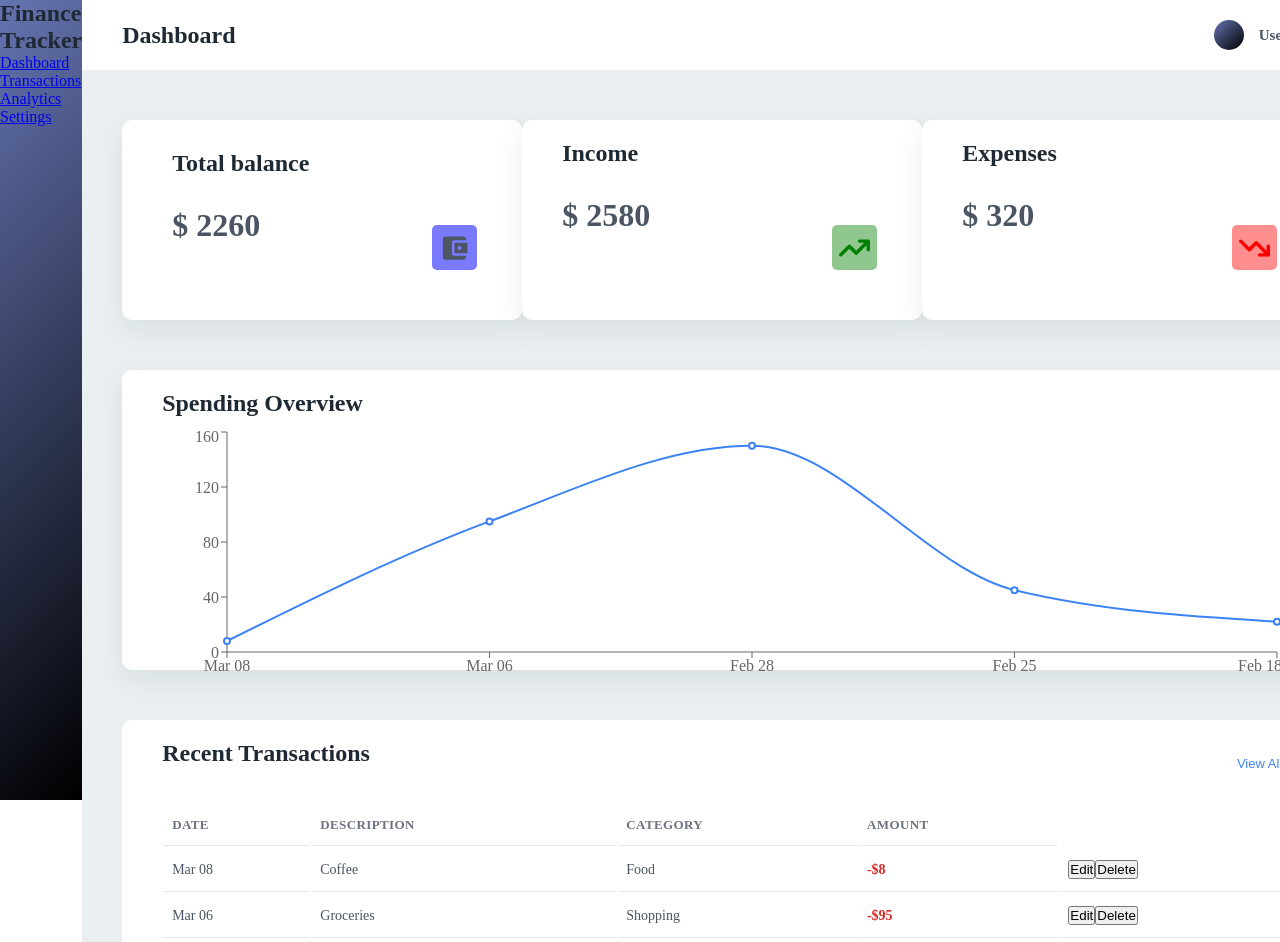
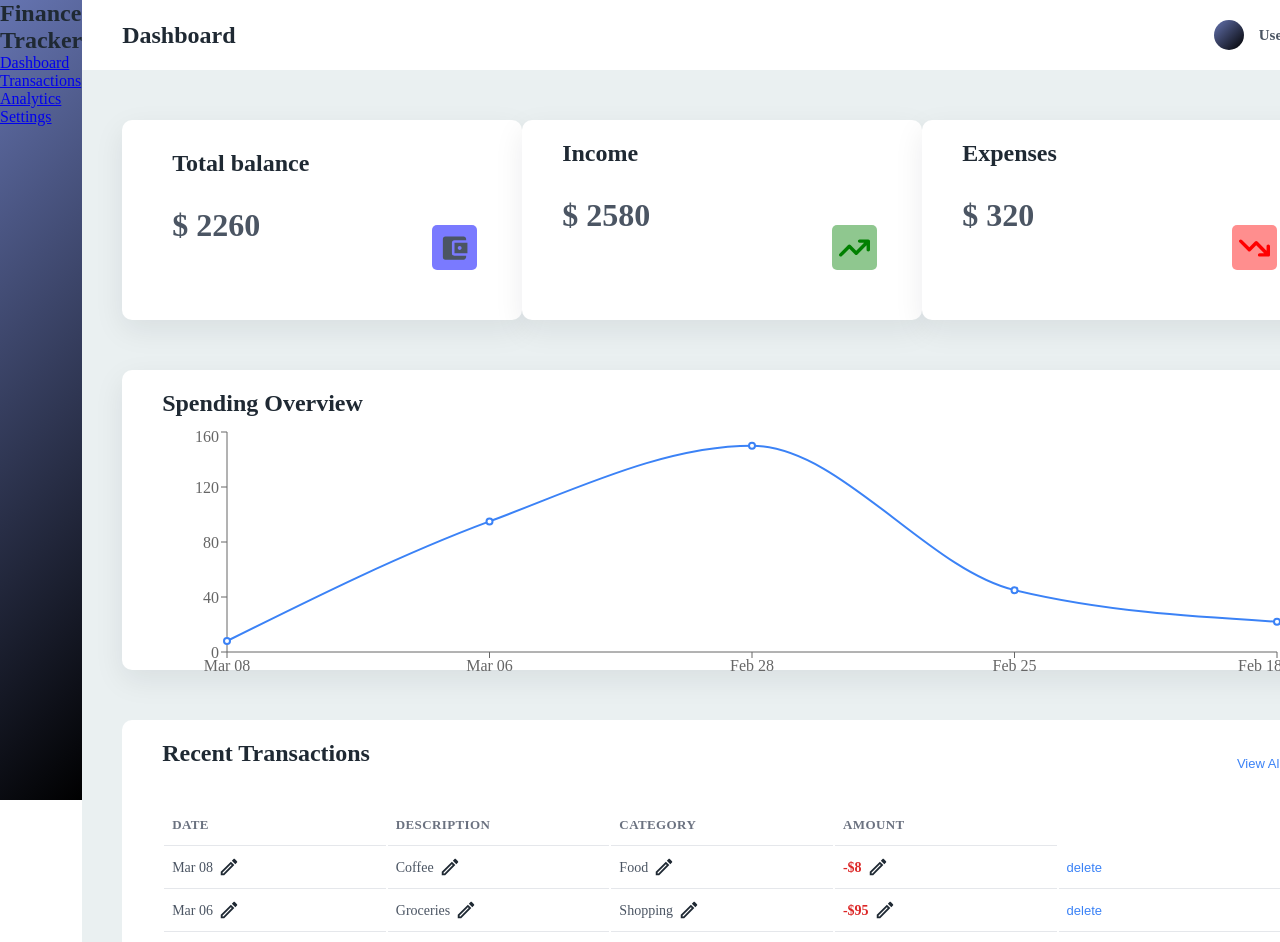
Before and after one commit to MaximMurysov/fintrack-dashboard, a React (Vite) app: page / in a window 1280 px wide. Shown: the top 942 px of the page. Built offline with nearby package versions, Linux system fonts and the light colour scheme.

Commit message:
feat(dashboard): add editable transactions table and spending chart

```diff
--- a/src/pages/Dashboard.tsx
+++ b/src/pages/Dashboard.tsx
@@ -5,6 +5,9 @@ import { FaArrowTrendUp } from "react-icons/fa6";
 import { FaArrowTrendDown } from "react-icons/fa6";
 import SpendingChart from "./SpendingChart";
 import { transactions, type Transactions } from "../data/transactions";
+import { MdOutlineEdit } from "react-icons/md";
+import { ImCheckmark } from "react-icons/im";
+import { MdCancelPresentation } from "react-icons/md";
 
 interface StatCardProps {
   title: string;
@@ -12,8 +15,8 @@ interface StatCardProps {
   icon: ReactNode;
   className?: string;
 }
-// type EditableField = "date" | "description" | "category" | "amount";
-// type Editing = { editId: number; value: EditableField } | null;
+type EditableField = "date" | "description" | "category" | "amount";
+
 function StatCard({ title, value, icon, className }: StatCardProps) {
   return (
     <div className={className}>
@@ -28,26 +31,39 @@ function Dashboard() {
   const [cardTransactions, setCardTrasactions] = useState(transactions);
   const [draftValue, setDraftValue] = useState<string>("");
   const [editId, setEditId] = useState<number | null>(null);
-  const editTransaction = (t: Transactions) => {
+  const [editingField, setEditingField] = useState<null | EditableField>(null);
+  const editTransaction = (t: Transactions, field: EditableField) => {
     setEditId(t.id);
-    setDraftValue(t.description);
+    setEditingField(field);
+    setDraftValue(String(t[field]));
   };
   const deleteTransaction = (id: number) => {
     setCardTrasactions(cardTransactions.filter((t) => t.id !== id));
   };
-  const cancelTransaction = () => {
-    setEditId(null);
-    setDraftValue("");
-  };
-  const saveTransaction = (id: number) => {
+  const saveTransaction = () => {
+    if (editId === null || !editingField) return;
     setCardTrasactions(
       cardTransactions.map((elem) =>
-        elem.id === id ? { ...elem, description: draftValue } : elem,
+        elem.id !== editId
+          ? elem
+          : {
+              ...elem,
+              [editingField]:
+                editingField === "amount" ? Number(draftValue) : draftValue,
+            },
       ),
     );
     setEditId(null);
     setDraftValue("");
+    setEditingField(null);
   };
+
+  const cancelTransaction = () => {
+    setEditId(null);
+    setEditingField(null);
+    setDraftValue("");
+  };
+
   const totalSum = cardTransactions.reduce(
     (acc, price) => (acc += price.amount),
     0,
@@ -129,21 +145,116 @@ function Dashboard() {
               </tr>
             </thead>
             <tbody>
-              {cardTransactions.map((elem) => (
+              {cardTransactions.map((elem) => {
+                const isEditingDescription =
+                  editId === elem.id && editingField === "description";
+                const isEditingDate =
+                  editId === elem.id && editingField === "date";
+                const isEditingCategory =
+                  editId === elem.id && editingField === "category";
+                const isEditingAmount =
+                  editId === elem.id && editingField === "amount";
+                return (
                   <tr key={elem.id}>
-                  <td>{elem.date}</td>
                     <td>
-                    {editId === elem.id ? (
+                      {isEditingDate ? (
+                        <>
                           <input
                             type="text"
                             value={draftValue}
                             onChange={(e) => setDraftValue(e.target.value)}
                           />
+                          <button
+                            onClick={saveTransaction}
+                            className={styles.save}
+                          >
+                            <ImCheckmark />
+                          </button>
+                          <button
+                            className={styles.cancel}
+                            onClick={cancelTransaction}
+                          >
+                            <MdCancelPresentation />
+                          </button>
+                        </>
                       ) : (
-                      <>{elem.description}</>
+                        <>
+                          {elem.date}
+                          <button
+                            className={styles.edit}
+                            onClick={() => editTransaction(elem, "date")}
+                          >
+                            <MdOutlineEdit />
+                          </button>
+                        </>
                       )}
                     </td>
-                  <td>{elem.category}</td>
+                    <td>
+                      {isEditingDescription ? (
+                        <>
+                          <input
+                            type="text"
+                            value={draftValue}
+                            onChange={(e) => setDraftValue(e.target.value)}
+                          />
+                          <button
+                            className={styles.save}
+                            onClick={saveTransaction}
+                          >
+                            <ImCheckmark />
+                          </button>
+                          <button
+                            onClick={cancelTransaction}
+                            className={styles.cancel}
+                          >
+                            <MdCancelPresentation />
+                          </button>
+                        </>
+                      ) : (
+                        <>
+                          {elem.description}
+                          <button
+                            className={styles.edit}
+                            onClick={() => editTransaction(elem, "description")}
+                          >
+                            <MdOutlineEdit />
+                          </button>
+                        </>
+                      )}
+                    </td>
+                    <td>
+                      {isEditingCategory ? (
+                        <>
+                          <input
+                            type="text"
+                            value={draftValue}
+                            onChange={(e) => setDraftValue(e.target.value)}
+                          />
+                          <button
+                            className={styles.save}
+                            onClick={saveTransaction}
+                          >
+                            <ImCheckmark />
+                          </button>
+                          <button
+                            onClick={cancelTransaction}
+                            className={styles.cancel}
+                          >
+                            <MdCancelPresentation />
+                          </button>
+                        </>
+                      ) : (
+                        <>
+                          {elem.category}
+                          <button
+                            className={styles.edit}
+                            onClick={() => editTransaction(elem, "category")}
+                          >
+                            <MdOutlineEdit />
+                          </button>
+                        </>
+                      )}
+                    </td>
                     <td
                       className={
                         elem.amount < 0
@@ -151,31 +262,51 @@ function Dashboard() {
                           : styles.amountPositive
                       }
                     >
-                    {elem.amount < 0
-                      ? `-$${Math.abs(elem.amount)}`
-                      : `+$${elem.amount}`}
-                  </td>
-                  <td>
-                    {editId === elem.id ? (
+                      {isEditingAmount ? (
                         <>
-                        <button onClick={() => saveTransaction(elem.id)}>
-                          save
+                          <input
+                            type="text"
+                            value={draftValue}
+                            onChange={(e) => setDraftValue(e.target.value)}
+                          />
+                          <button
+                            className={styles.save}
+                            onClick={saveTransaction}
+                          >
+                            <ImCheckmark />
                           </button>
-                        <button onClick={cancelTransaction}>cancel</button>
+                          <button
+                            onClick={cancelTransaction}
+                            className={styles.cancel}
+                          >
+                            <MdCancelPresentation />
+                          </button>
                         </>
                       ) : (
                         <>
-                        <button onClick={() => editTransaction(elem)}>
-                          Edit
-                        </button>
-                        <button onClick={() => deleteTransaction(elem.id)}>
-                          Delete
+                          {elem.amount > 0
+                            ? `$${elem.amount}`
+                            : `-$${Math.abs(elem.amount)}`}
+                          <button
+                            className={styles.edit}
+                            onClick={() => editTransaction(elem, "amount")}
+                          >
+                            <MdOutlineEdit />
                           </button>
                         </>
                       )}
                     </td>
+                    <td>
+                      <button
+                        className={styles.deleteTransaction}
+                        onClick={() => deleteTransaction(elem.id)}
+                      >
+                        delete
+                      </button>
+                    </td>
                   </tr>
-              ))}
+                );
+              })}
             </tbody>
           </table>
         </div>
--- a/src/pages/dashboard.module.css
+++ b/src/pages/dashboard.module.css
@@ -159,6 +159,7 @@ body {
 
 .transactionsTable {
   width: 100%;
+  table-layout: fixed;
 }
 
 .transactionsTable th,
@@ -168,7 +169,9 @@ body {
   border-bottom: 1px solid #e5e7eb;
   font-size: 14px;
 }
-
+td {
+  position: relative;
+}
 .transactionsTable thead th {
   font-size: 13px;
   text-transform: uppercase;
@@ -207,3 +210,43 @@ body {
   font-size: 13px;
   cursor: pointer;
 }
+.edit {
+  margin-left: 5px;
+  font-size: 22px;
+  text-align: center;
+  background: none;
+  border: none;
+  cursor: pointer;
+  position: absolute;
+  top: 8px;
+  color: #1f2933;
+}
+.save {
+  margin-left: 5px;
+  font-size: 18px;
+  text-align: center;
+  background: none;
+  border: none;
+  cursor: pointer;
+  position: absolute;
+  top: 11px;
+  color: #16a34a;
+}
+.deleteTransaction {
+  border: none;
+  background: none;
+  color: #3b82f6;
+  font-size: 13px;
+  cursor: pointer;
+}
+.cancel {
+  margin-left: 30px;
+  font-size: 22px;
+  text-align: center;
+  background: none;
+  border: none;
+  cursor: pointer;
+  position: absolute;
+  top: 10px;
+  color: red;
+}
```
Lines whose indentation alone changed are shown as unchanged.
